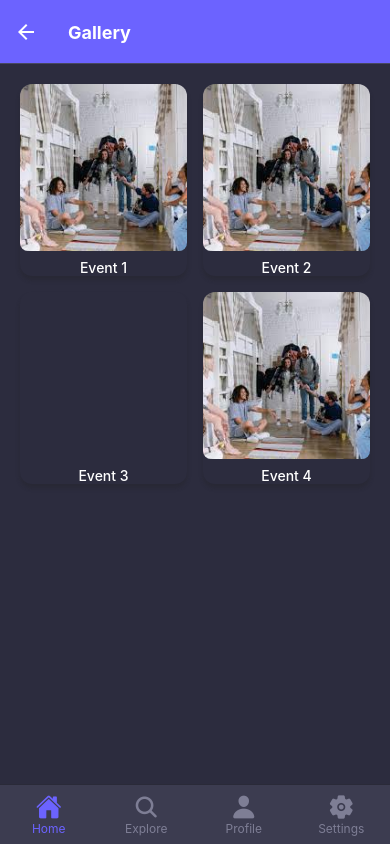
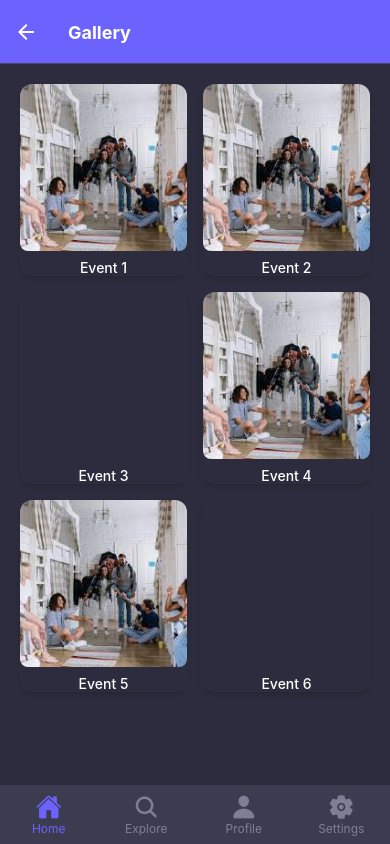
Before and after one commit to oliviabruvik/DormX, a React Native app: screen /GalleryScreen in a window 390 px wide. Built offline with nearby package versions, Linux system fonts and the light colour scheme; what expo-linking would draw is missing.

Commit message:
made sure scroll still works

```diff
--- a/screens/GalleryScreen.js
+++ b/screens/GalleryScreen.js
@@ -22,7 +22,9 @@ export default function GalleryScreen() {
         { id: 1, title: "Event 1", source: require('../assets/images/example_image.jpeg')},
         { id: 2, title: "Event 2", source: require('../assets/images/example_image.jpeg')},
         { id: 3, title: "Event 3"},
-         { id: 4, title: "Event 4", source: require('../assets/images/example_image.jpeg')},
+        { id: 4, title: "Event 4", source: require('../assets/images/example_image.jpeg')},
+        { id: 5, title: "Event 5", source: require('../assets/images/example_image.jpeg')},
+        { id: 6, title: "Event 6"},
       ];
 
       // Calculate layout dimensions based on screen width
```
